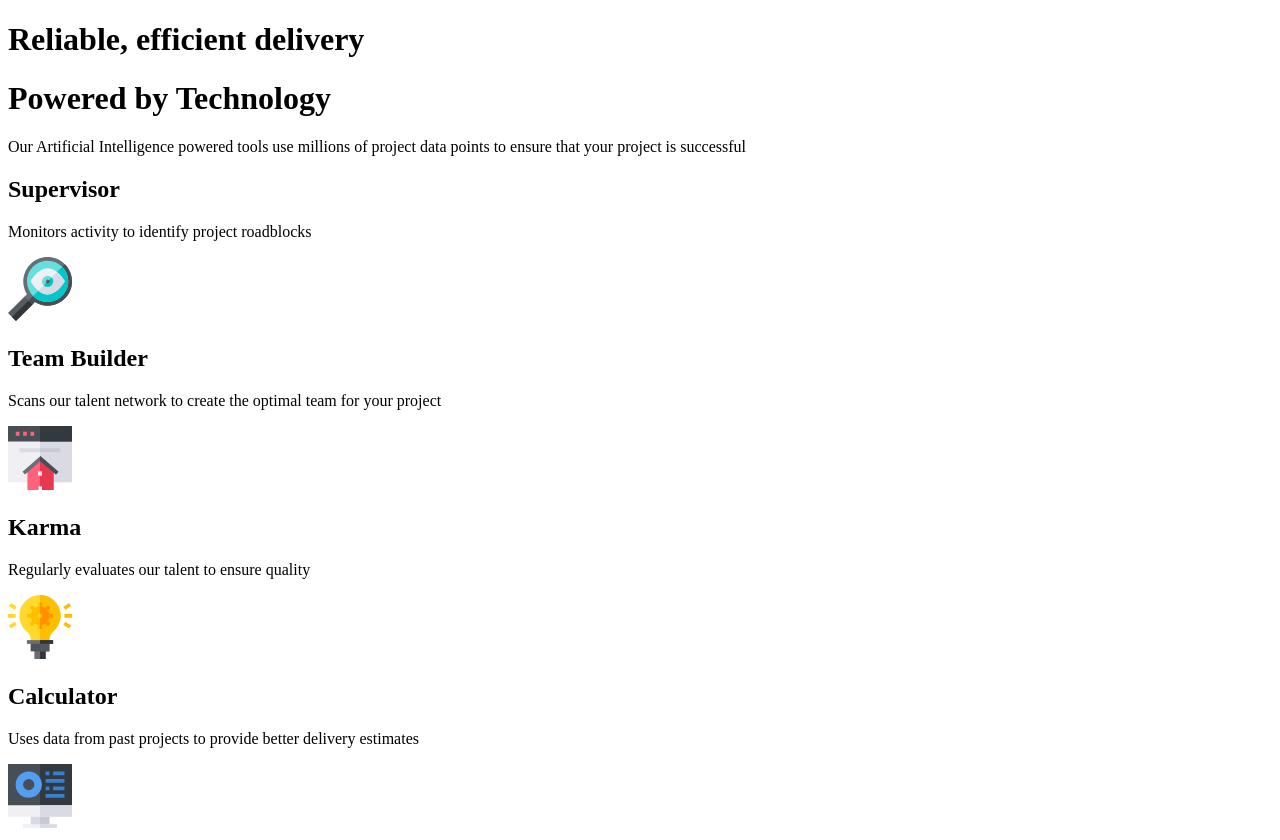
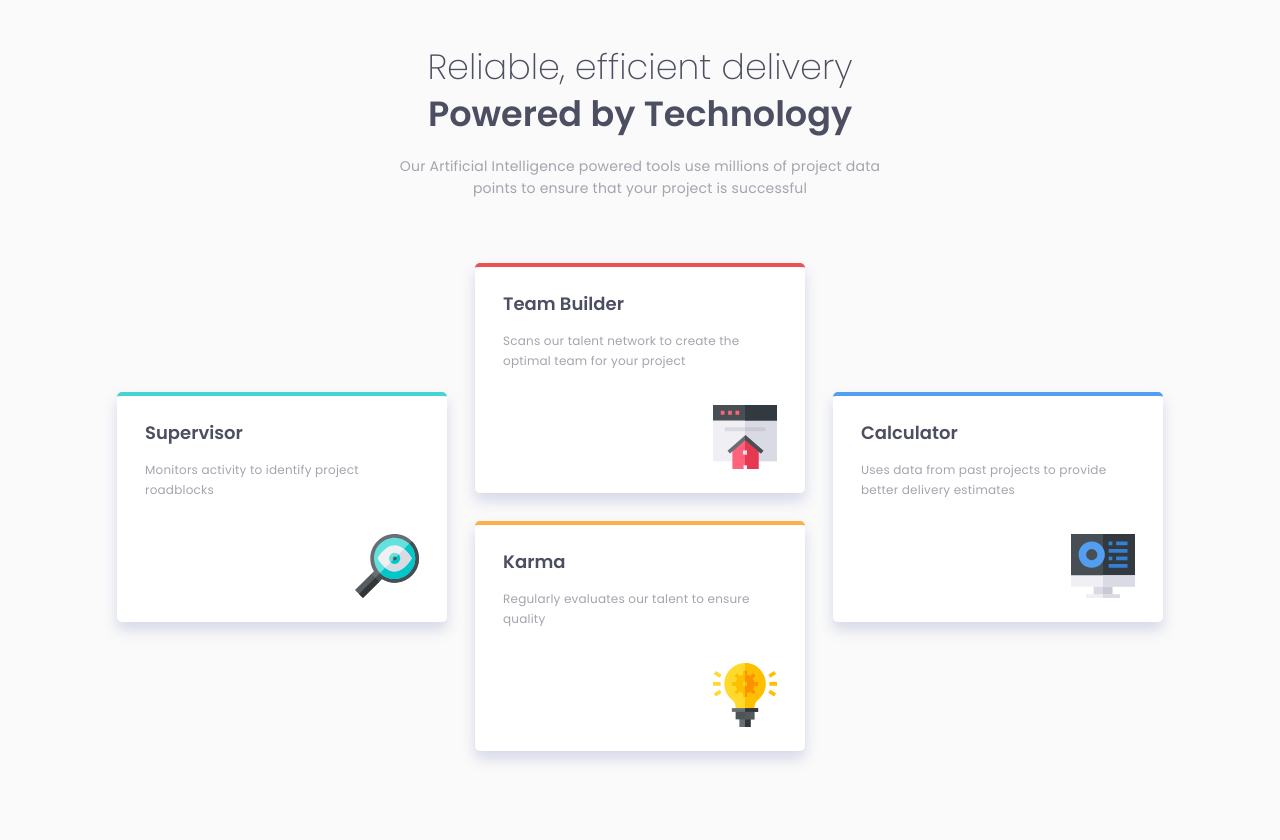
Before and after one commit to amittam104/Feature-Section, a plain HTML site: page index.html in a window 1280 px wide. After the commit the page ends 800 px from the top, so only its background shows below. Drawn offline with Linux system fonts and the light colour scheme.

Commit message:
chore: update style

```diff
--- a/index.html
+++ b/index.html
@@ -3,15 +3,26 @@
   <head>
     <meta charset="UTF-8" />
     <meta name="viewport" content="width=device-width, initial-scale=1.0" />
+    <link rel="stylesheet" href="style.css" />
+    <link rel="preconnect" href="https://fonts.googleapis.com" />
+    <link rel="preconnect" href="https://fonts.gstatic.com" crossorigin />
+    <link
+      href="https://fonts.googleapis.com/css2?family=Poppins:wght@200;400;600&display=swap"
+      rel="stylesheet"
+    />
     <title>Four card feature section</title>
   </head>
   <body>
+    <div class="container">
+      <div class="heading">
         <h1 class="header header--1">Reliable, efficient delivery</h1>
         <h1 class="header header--2">Powered by Technology</h1>
         <p class="description">
-      Our Artificial Intelligence powered tools use millions of project data
+          Our Artificial Intelligence powered tools use millions of project
+          data<br />
           points to ensure that your project is successful
         </p>
+      </div>
       <div class="cards">
         <div class="card card--1">
           <h2 class="card-header">Supervisor</h2>
@@ -235,5 +246,6 @@
           </div>
         </div>
       </div>
+    </div>
   </body>
 </html>
--- /dev/null
+++ b/style.css
@@ -0,0 +1,106 @@
+* {
+  padding: 0;
+  margin: 0;
+  box-sizing: inherit;
+}
+
+html {
+  font-size: 62.5%;
+  box-sizing: border-box;
+}
+
+body {
+  font-family: "Poppins", sans-serif;
+  line-height: 1;
+  font-weight: 400;
+  height: 100vh;
+  background-color: hsl(0, 0%, 98%);
+
+  display: flex;
+  align-items: center;
+  justify-content: center;
+}
+
+.container {
+  display: flex;
+  flex-direction: column;
+  align-items: center;
+}
+
+.heading {
+  text-align: center;
+  color: hsl(234, 12%, 34%);
+}
+
+.header {
+  font-size: 3.5rem;
+}
+
+.header--1 {
+  font-weight: 200;
+  margin-bottom: 1.2rem;
+}
+
+.header--2 {
+  margin-bottom: 2.4rem;
+}
+
+.description {
+  font-size: 1.4rem;
+  line-height: 1.6;
+  letter-spacing: 0.2px;
+  color: hsl(229, 6%, 66%);
+  margin-bottom: 6.4rem;
+}
+
+/* Cards */
+.cards {
+  display: grid;
+  align-items: center;
+  gap: 2.8rem;
+  grid-template-columns: repeat(3, 1fr);
+}
+
+.card {
+  width: 33rem;
+  height: 23rem;
+  padding: 2.8rem;
+  border-radius: 0.5rem;
+  background-color: #fff;
+  box-shadow: 0 8px 14px hsla(228, 31%, 52%, 0.23);
+}
+
+.card--1 {
+  grid-column: 1 / 2;
+  grid-row: 1 / span 2;
+  border-top: 4px solid hsl(180, 62%, 55%);
+}
+.card--2 {
+  border-top: 4px solid hsl(0, 78%, 62%);
+}
+.card--3 {
+  grid-column: 2 / 3;
+  grid-row: 2 / 3;
+  border-top: 4px solid hsl(34, 97%, 64%);
+}
+.card--4 {
+  grid-column: 3 / 4;
+  grid-row: 1 / span 2;
+  border-top: 4px solid hsl(212, 86%, 64%);
+}
+
+.card-header {
+  font-size: 1.8rem;
+  color: hsl(234, 12%, 34%);
+  margin-bottom: 1.8rem;
+}
+.card-text {
+  font-size: 1.2rem;
+  color: hsl(229, 6%, 66%);
+  line-height: 1.6;
+  letter-spacing: 0.2px;
+  margin-bottom: 3.5rem;
+}
+.icon {
+  margin-left: 21rem;
+}
```
Lines whose indentation alone changed are shown as unchanged.
